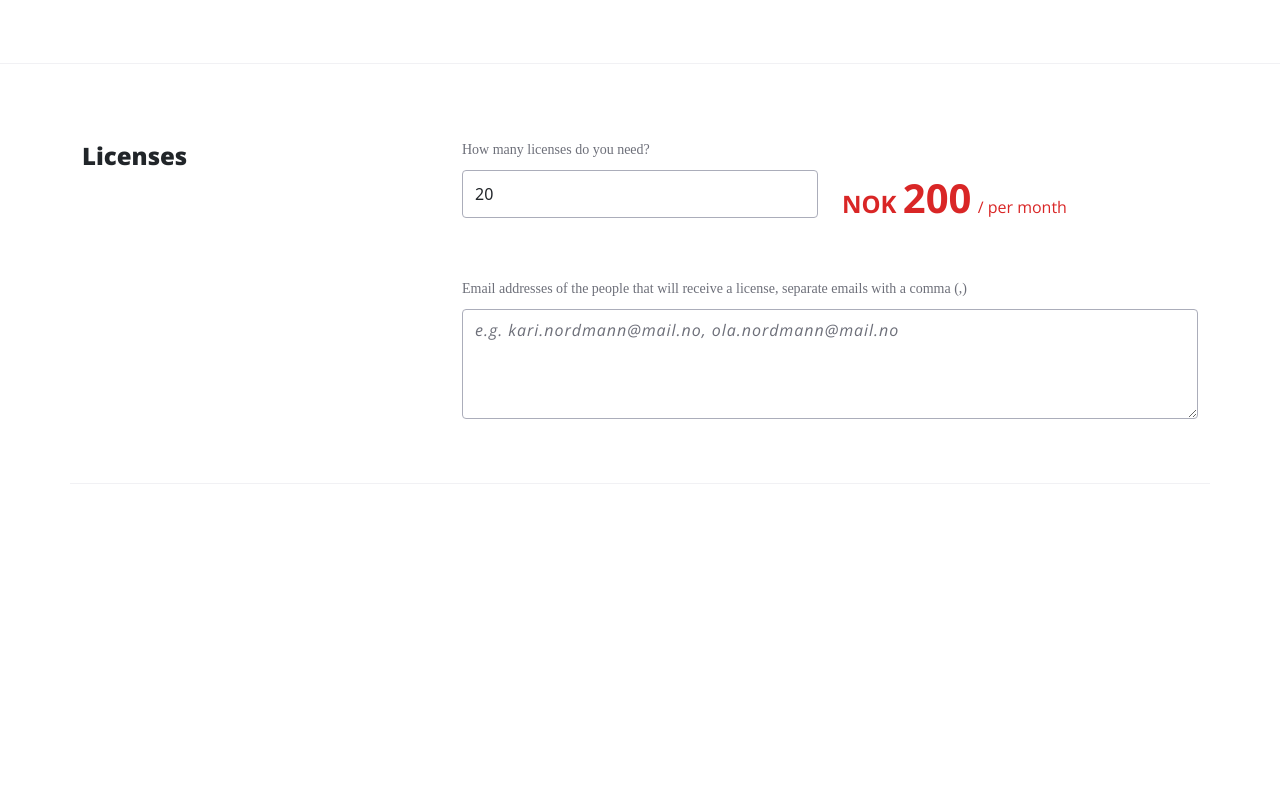
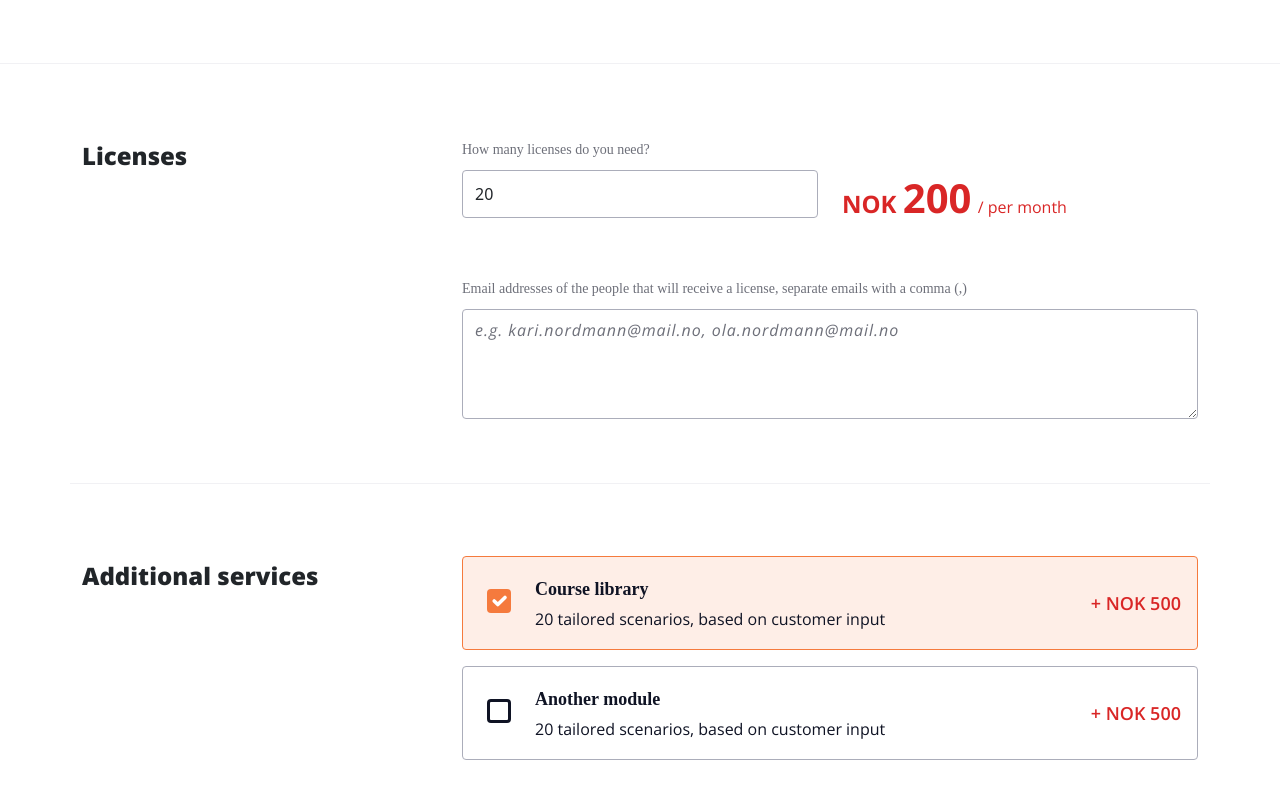
Before and after one commit to gillanihassan/tasks, a React (Vite) app: page /task-three-license in a window 1280 px wide. Shown: the part 339-1138 px from the top of the page. Before the commit the page ends 823 px from the top, so only its background shows below. Built offline with nearby package versions, Linux system fonts and the light colour scheme.

Commit message:
license service section done

```diff
--- /dev/null
+++ b/src/assets/taskThree/components/license/licenseService/LicenseService.jsx
@@ -0,0 +1,67 @@
+import { Container, Row, Col, Card, Form } from "react-bootstrap";
+import { useState } from "react";
+import styles from "./styles.module.css";
+
+function LicenseService() {
+  const [selected, setSelected] = useState("course");
+
+  const services = [
+    {
+      id: "course",
+      title: "Course library",
+      description: "20 tailored scenarios, based on customer input",
+      price: "+ NOK 500",
+    },
+    {
+      id: "module",
+      title: "Another module",
+      description: "20 tailored scenarios, based on customer input",
+      price: "+ NOK 500",
+    },
+  ];
+
+  return (
+    <Container className={`${styles.mainContainer}`}>
+      <Row className="align-items-start">
+        <Col md={4}>
+          <h5 className={`${styles.leftColHeading}`}>Additional services</h5>
+        </Col>
+        <Col md={8}>
+          <Row className="g-3">
+            {services.map((item) => (
+              <Col xs={12} key={item.id}>
+                <Card
+                  onClick={() => setSelected(item.id)}
+                  className={`d-flex flex-row align-items-center justify-content-between p-3  ${
+                    selected === item.id
+                      ? styles.activeCard
+                      : styles.inactiveCard
+                  }`}
+                  style={{ cursor: "pointer" }}
+                >
+                  <div className="d-flex align-items-start">
+                    <Form.Check
+                      type="checkbox"
+                      checked={selected === item.id}
+                      onChange={() => setSelected(item.id)}
+                      className={`me-3 mt-1 p-2 ${styles.customCheckbox}`}
+                    />
+                    <div>
+                      <div className={`${styles.cardTitle}`}>{item.title}</div>
+                      <div className={`${styles.cardDescription}`}>
+                        {item.description}
+                      </div>
+                    </div>
+                  </div>
+                  <div className={`${styles.cardPrice}`}>{item.price}</div>
+                </Card>
+              </Col>
+            ))}
+          </Row>
+        </Col>
+      </Row>
+    </Container>
+  );
+}
+
+export default LicenseService;
--- /dev/null
+++ b/src/assets/taskThree/components/license/licenseService/styles.module.css
@@ -0,0 +1,86 @@
+.mainContainer {
+  margin-top: 4.5rem;
+  border-bottom: 1px solid #f1f1f4;
+  padding-bottom: 4rem;
+}
+.leftColHeading {
+  font-family: "Open Sans";
+  font-weight: 800;
+  font-size: 24px;
+  line-height: 40px;
+}
+.activeCard {
+  border: 1px solid #f57a3d;
+  background-color: #feeee7;
+  border-radius: 4px;
+}
+.activeCard {
+  border: 1px solid #f57a3d;
+  background-color: #feeee7;
+  border-radius: 4px;
+}
+.inactiveCard {
+  border: 1px solid #abadba;
+  background-color: #ffffff;
+  border-radius: 4px;
+}
+.customCheckbox input[type="checkbox"] {
+  accent-color: #f57a3d;
+  border: 3px solid #0f1324;
+  width: 24px;
+  height: 24px;
+}
+.customCheckbox input[type="checkbox"]:checked {
+  background-color: #f57a3d;
+  width: 24px;
+  height: 24px;
+  border: none;
+}
+.cardTitle {
+  color: #0f1324;
+  font-family: " Open Sans";
+  font-weight: 600;
+  font-size: 18px;
+  line-height: 32px;
+  letter-spacing: 0%;
+}
+.cardDescription {
+  color: #0f1324;
+  font-family: "Open Sans";
+  font-weight: 400;
+  font-size: 16px;
+  line-height: 28px;
+  letter-spacing: 0%;
+}
+.cardPrice {
+  color: #d92626;
+  font-family: "Open Sans";
+  font-weight: 600;
+  font-size: 18px;
+  line-height: 32px;
+}
+@media (max-width: 576px) {
+  .mainContainer {
+    margin-top: 2.5rem;
+    padding-bottom: 2rem;
+  }
+}
+@media (max-width: 450px) {
+  .leftColHeading {
+    font-size: 15px;
+    line-height: 26px;
+    margin-bottom: 1rem;
+  }
+  .cardTitle {
+    font-size: 15px;
+    line-height: 26px;
+  }
+  .cardDescription {
+    font-size: 13px;
+    line-height: 24px;
+  }
+  .cardPrice {
+    font-size: 15px;
+    line-height: 26px;
+  }
+}
--- a/src/assets/taskThree/components/license/licensesSection/styles.module.css
+++ b/src/assets/taskThree/components/license/licensesSection/styles.module.css
@@ -60,6 +60,7 @@
   .mainContainer {
     margin-top: 2.5rem;
     padding: 1.2rem;
+    padding-bottom: 3rem;
   }
 }
 @media (max-width: 450px) {
--- a/src/assets/taskThree/components/license/page/LicensePage.jsx
+++ b/src/assets/taskThree/components/license/page/LicensePage.jsx
@@ -2,6 +2,7 @@ import React from "react";
 import LicenseNav from "../navbar/LicenseNav";
 import BuySection from "../buySection/BuySection";
 import LicensesSection from "../licensesSection/LicensesSection";
+import LicenseService from "../licenseService/LicenseService";
 
 function LicensePage() {
   return (
@@ -9,6 +10,7 @@ function LicensePage() {
       <LicenseNav />
       <BuySection />
       <LicensesSection />
+      <LicenseService />
     </div>
   );
 }
```
